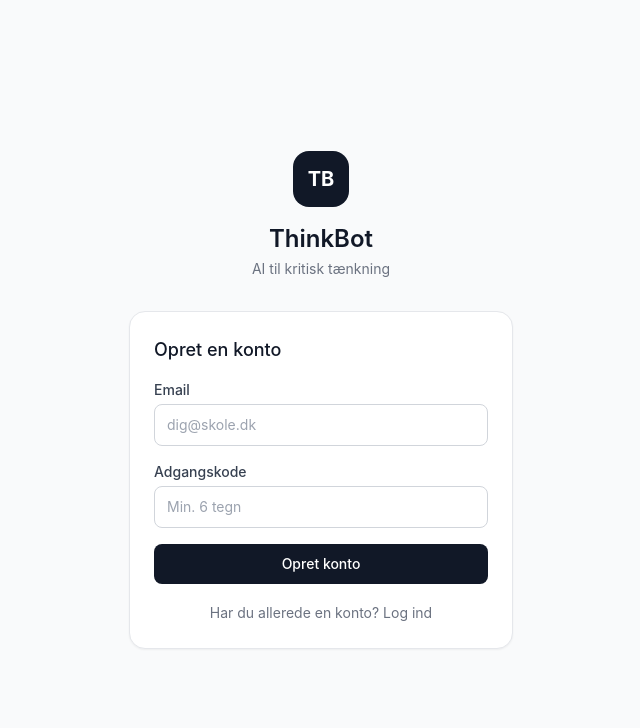
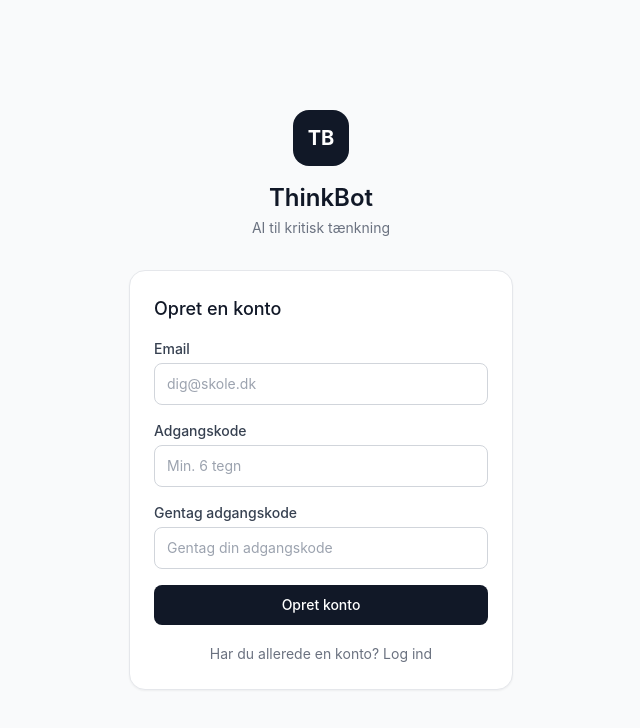
Before and after one commit to Jonkwh/AI-til-folkeskole-med-Auggieboy, a Next.js app: page /login in a window 1280 px wide. Both pictures are taken after a click on the button "Har du ikke en konto? Opret en". Shown: the top 728 px of the page, without its empty margins (319-959 px from the left). Built offline with nearby package versions, Linux system fonts and the light colour scheme; no server answers.

Commit message:
Update1 (#12)

```diff
--- a/components/LoginForm.tsx
+++ b/components/LoginForm.tsx
@@ -9,6 +9,7 @@ export default function LoginForm() {
   const supabase = createClient()
   const [email, setEmail] = useState('')
   const [password, setPassword] = useState('')
+  const [confirmPassword, setConfirmPassword] = useState('')
   const [isSignUp, setIsSignUp] = useState(false)
   const [error, setError] = useState('')
   const [loading, setLoading] = useState(false)
@@ -17,6 +18,12 @@ export default function LoginForm() {
     e.preventDefault()
     setError('')
     setLoading(true)
+
+    if (isSignUp && password !== confirmPassword) {
+      setError('Adgangskoderne stemmer ikke overens')
+      setLoading(false)
+      return
+    }
 
     try {
       if (isSignUp) {
@@ -86,6 +93,28 @@ export default function LoginForm() {
               />
             </div>
 
+            {isSignUp && (
+              <div>
+                <label htmlFor="confirmPassword" className="block text-sm font-medium text-gray-700 mb-1">
+                  Gentag adgangskode
+                </label>
+                <input
+                  id="confirmPassword"
+                  type="password"
+                  value={confirmPassword}
+                  onChange={(e) => setConfirmPassword(e.target.value)}
+                  required
+                  className="w-full px-3 py-2.5 rounded-lg border border-gray-300 text-sm focus:outline-none focus:ring-2 focus:ring-gray-300 focus:border-transparent"
+                  placeholder="Gentag din adgangskode"
+                />
+                {confirmPassword && (
+                  <p className={`text-sm mt-1 ${password === confirmPassword ? 'text-green-600' : 'text-red-600'}`}>
+                    {password === confirmPassword ? 'Adgangskoderne matcher' : 'Adgangskoderne stemmer ikke overens'}
+                  </p>
+                )}
+              </div>
+            )}
+
             {error && (
               <p className={`text-sm ${error.includes('Tjek din email') ? 'text-green-600' : 'text-red-600'}`}>
                 {error}
@@ -106,6 +135,7 @@ export default function LoginForm() {
               onClick={() => {
                 setIsSignUp(!isSignUp)
                 setError('')
+                setConfirmPassword('')
               }}
               className="text-sm text-gray-500 hover:text-gray-700 transition-colors"
             >
```
